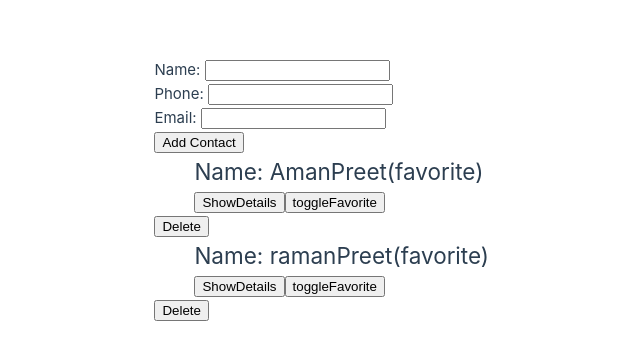
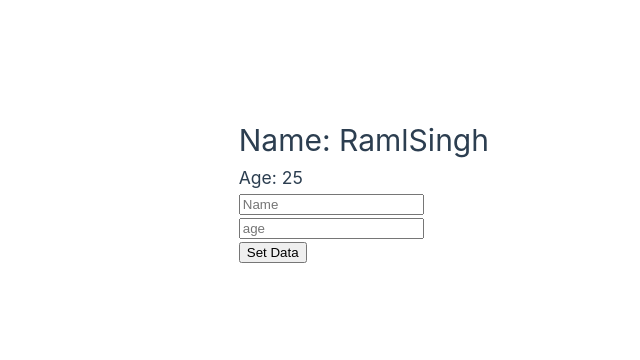
Before and after one commit to ManjinderDhillon/Vue_project, a Vue app: page / in a window 1280 px wide. Shown: the part 210-570 px from the top of the page, without its empty margins (151-791 px from the left). Built offline with nearby package versions, Linux system fonts and the light colour scheme.

Commit message:
completes assignment

```diff
--- a/src/App.vue
+++ b/src/App.vue
@@ -3,8 +3,8 @@
 
 
   <main>
-
-    <ParentComponent/>
+  <MainApp/>
+    <!-- <ParentComponent/> -->
 
   </main>
 </template>
@@ -12,6 +12,7 @@
 
 <script setup>
 
-import ParentComponent from './components/ParentComponent.vue'
+// import ParentComponent from './components/ParentComponent.vue'
+import MainApp from './components/MainApp.vue';
 
 </script>
```
